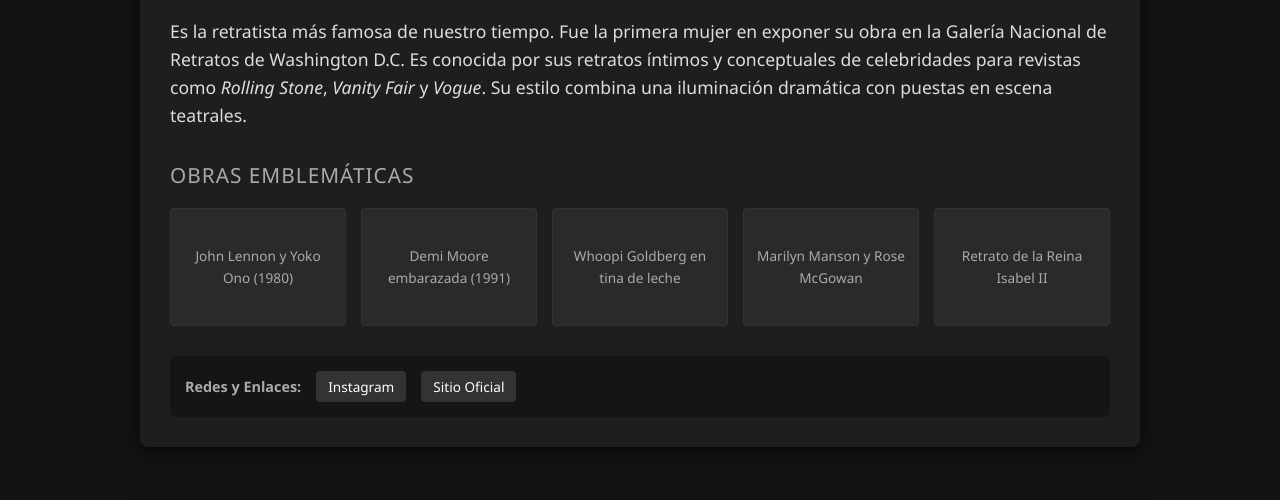
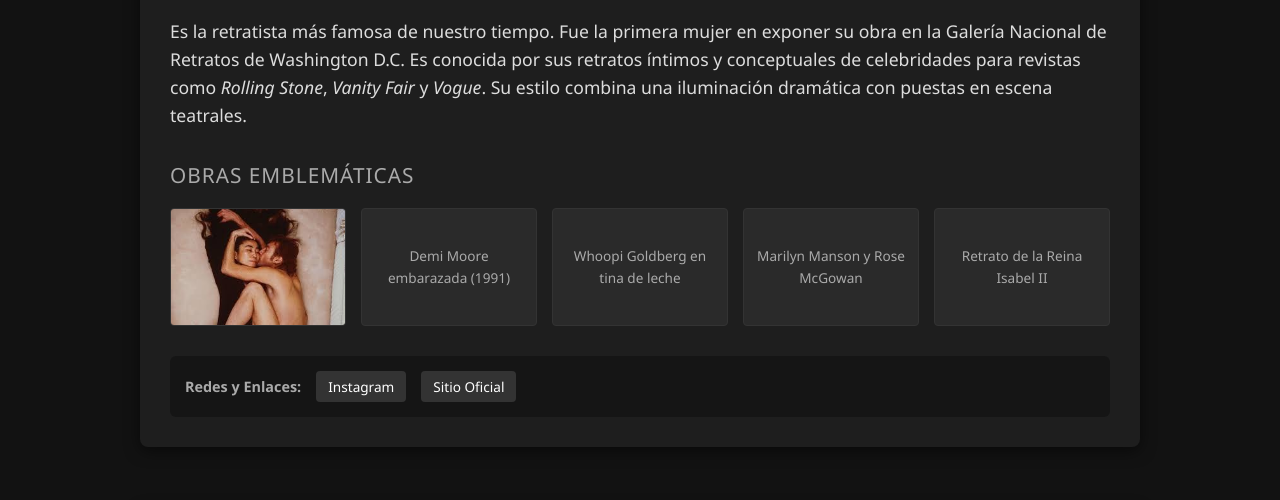
Before and after one commit to fjcastalv-dot/Sexojavi, a plain HTML site: page index.html in a window 1280 px wide. Shown: the part 300-800 px from the top of the page. Drawn offline with Linux system fonts and the light colour scheme.

Commit message:
Update index.html

```diff
--- a/index.html
+++ b/index.html
@@ -113,15 +113,26 @@
             justify-content: center;
             cursor: pointer;
             border: 1px solid #333;
-            transition: transform 0.3s, border-color 0.3s;
+            /* Transición suave para cuando entra y SALE el mouse */
+            transition: transform 0.4s ease-in-out, border-color 0.4s ease-in-out, box-shadow 0.4s ease-in-out;
         }
 
+        /* Animación limpia y de escala elegante al pasar el mouse */
         .photo-item:hover {
-            transform: scale(1.05);
+            transform: scale(1.08);
             border-color: var(--accent-color);
+            box-shadow: 0 8px 20px rgba(255, 71, 87, 0.3);
+            z-index: 10;
         }
 
-        /* Marcador de posición para las fotos reales */
+        /* Estilos para que las imágenes reales se adapten perfectamente */
+        .photo-item img {
+            width: 100%;
+            height: 100%;
+            object-fit: cover;
+            display: block;
+        }
+
         .photo-item span {
             font-size: 0.85rem;
             text-align: center;
@@ -194,7 +205,6 @@
 
     <div class="container">
 
-        <!-- FOTÓGRAFO 1 -->
         <section id="leibovitz" class="profile-card">
             <div class="profile-header">
                 <h2>Annie Leibovitz</h2>
@@ -206,7 +216,9 @@
 
             <div class="gallery-title">Obras Emblemáticas</div>
             <div class="gallery">
-                <div class="photo-item"><span>John Lennon y Yoko Ono (1980)</span></div>
+                <div class="photo-item">
+                    <img src="Annie Leibovitz John Lenon.jpg" alt="John Lennon y Yoko Ono (1980) por Annie Leibovitz">
+                </div>
                 <div class="photo-item"><span>Demi Moore embarazada (1991)</span></div>
                 <div class="photo-item"><span>Whoopi Goldberg en tina de leche</span></div>
                 <div class="photo-item"><span>Marilyn Manson y Rose McGowan</span></div>
@@ -220,7 +232,6 @@
             </div>
         </section>
 
-        <!-- FOTÓGRAFO 2 -->
         <section id="mccurry" class="profile-card">
             <div class="profile-header">
                 <h2>Steve McCurry</h2>
@@ -246,7 +257,6 @@
             </div>
         </section>
 
-        <!-- FOTÓGRAFO 3 -->
         <section id="salgado" class="profile-card">
             <div class="profile-header">
                 <h2>Sebastião Salgado</h2>
@@ -272,7 +282,6 @@
             </div>
         </section>
 
-        <!-- FOTÓGRAFO 4 -->
         <section id="cartier" class="profile-card">
             <div class="profile-header">
                 <h2>Henri Cartier-Bresson</h2>
@@ -298,7 +307,6 @@
             </div>
         </section>
 
-        <!-- FOTÓGRAFO 5 -->
         <section id="adams" class="profile-card">
             <div class="profile-header">
                 <h2>Ansel Adams</h2>
```
